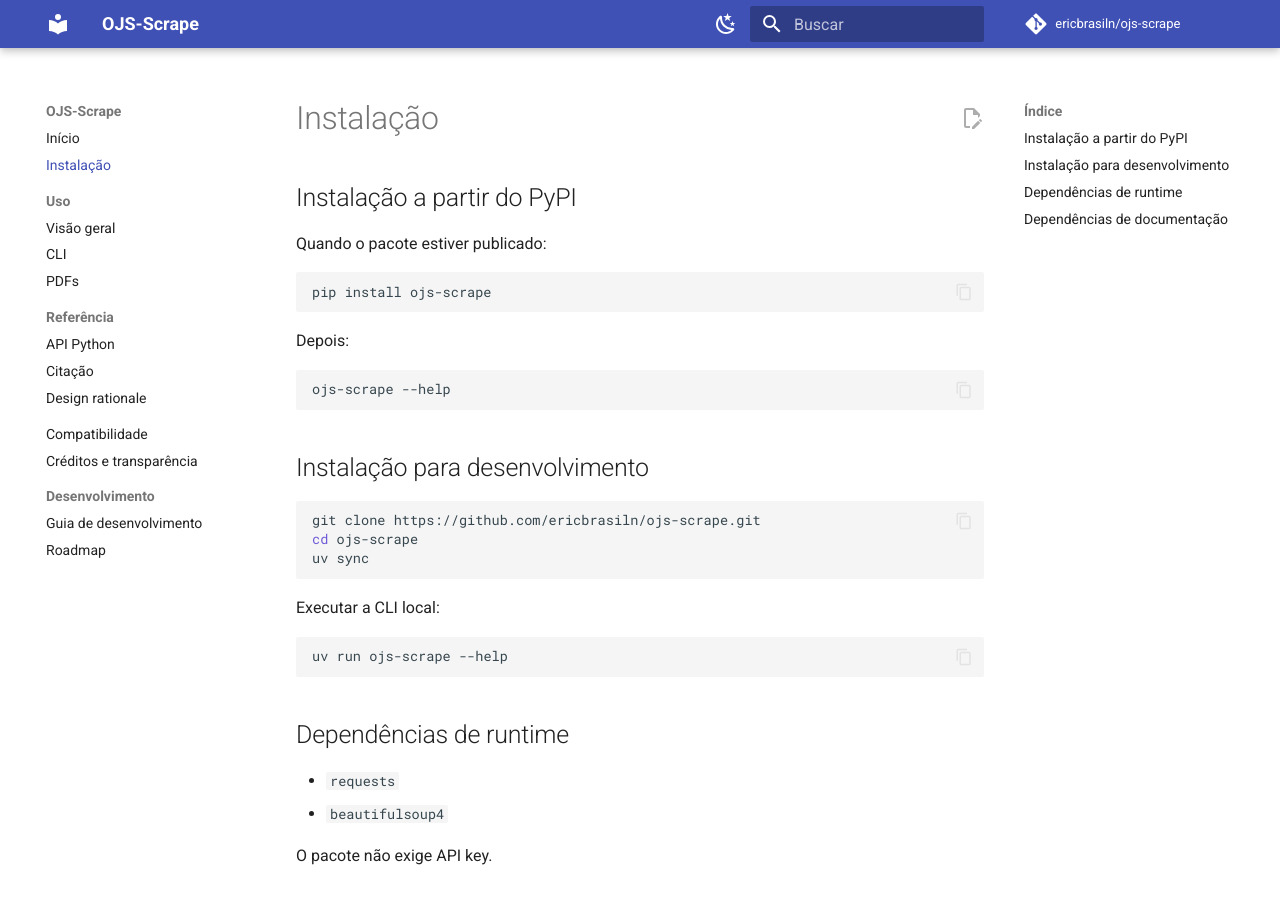
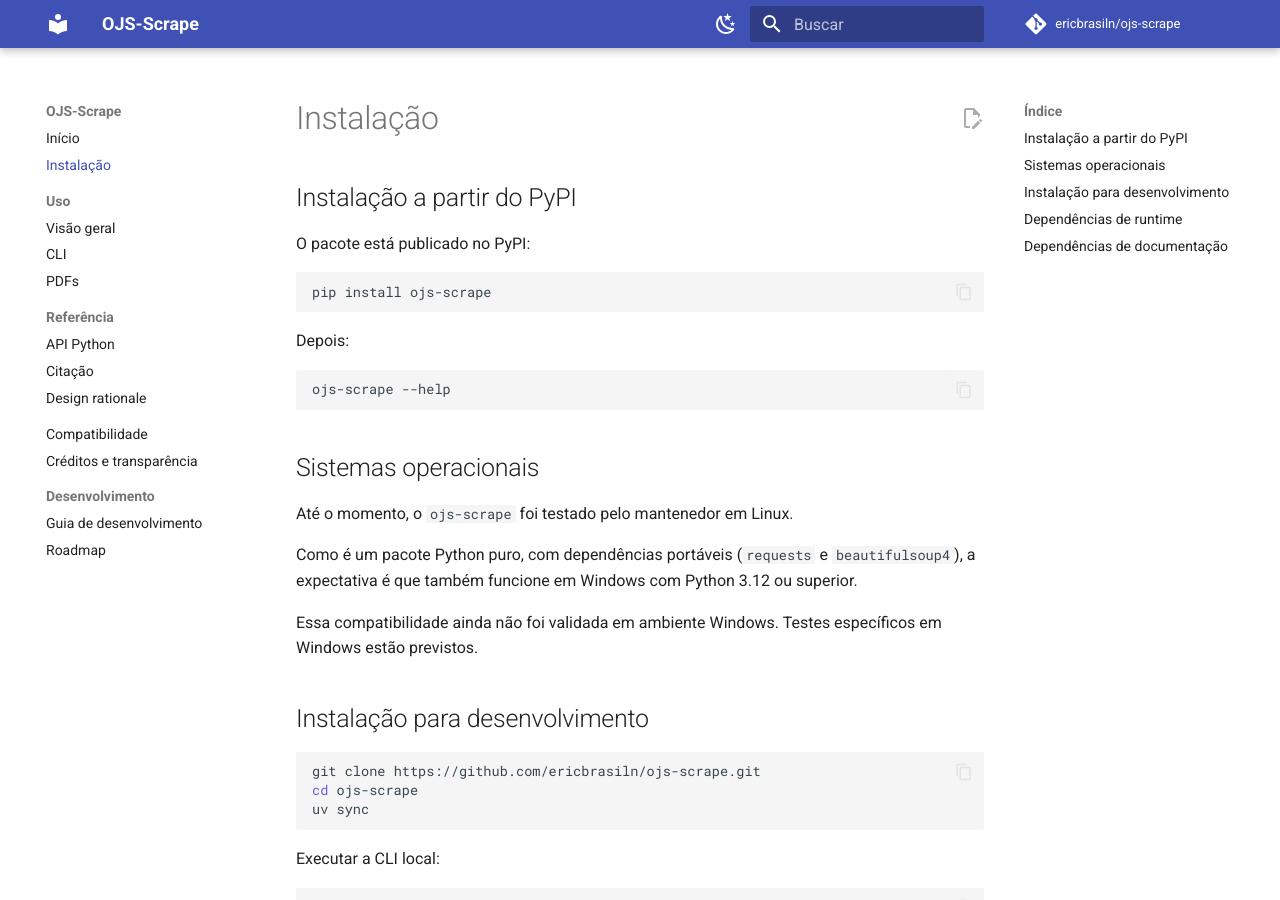
Before and after one commit to ericbrasiln/ojs-scrape, an MkDocs documentation site: the page built from docs/installation.md, in a window 1280 px wide and 900 px high. Built offline with MkDocs 1.6.1 and Material for MkDocs 9.7.7, drawn with Linux system fonts in a browser that asks for light colours; comment, search, counter and statistics services are not loaded.

````diff
--- a/docs/installation.md
+++ b/docs/installation.md
@@ -2,7 +2,7 @@
 
 ## Instalação a partir do PyPI
 
-Quando o pacote estiver publicado:
+O pacote está publicado no PyPI:
 
 ```bash
 pip install ojs-scrape
@@ -13,6 +13,15 @@ Depois:
 ```bash
 ojs-scrape --help
 ```
+
+## Sistemas operacionais
+
+Até o momento, o `ojs-scrape` foi testado pelo mantenedor em Linux.
+
+Como é um pacote Python puro, com dependências portáveis (`requests` e `beautifulsoup4`), a expectativa é que também funcione em Windows com Python 3.12 ou superior.
+
+Essa compatibilidade ainda não foi validada em ambiente Windows.
+Testes específicos em Windows estão previstos.
 
 ## Instalação para desenvolvimento
 
````
Also changed, not shown: CHANGELOG.md (+1 -0 lines), README.md (+4 -0 lines), docs/compatibility.md (+9 -0 lines).
